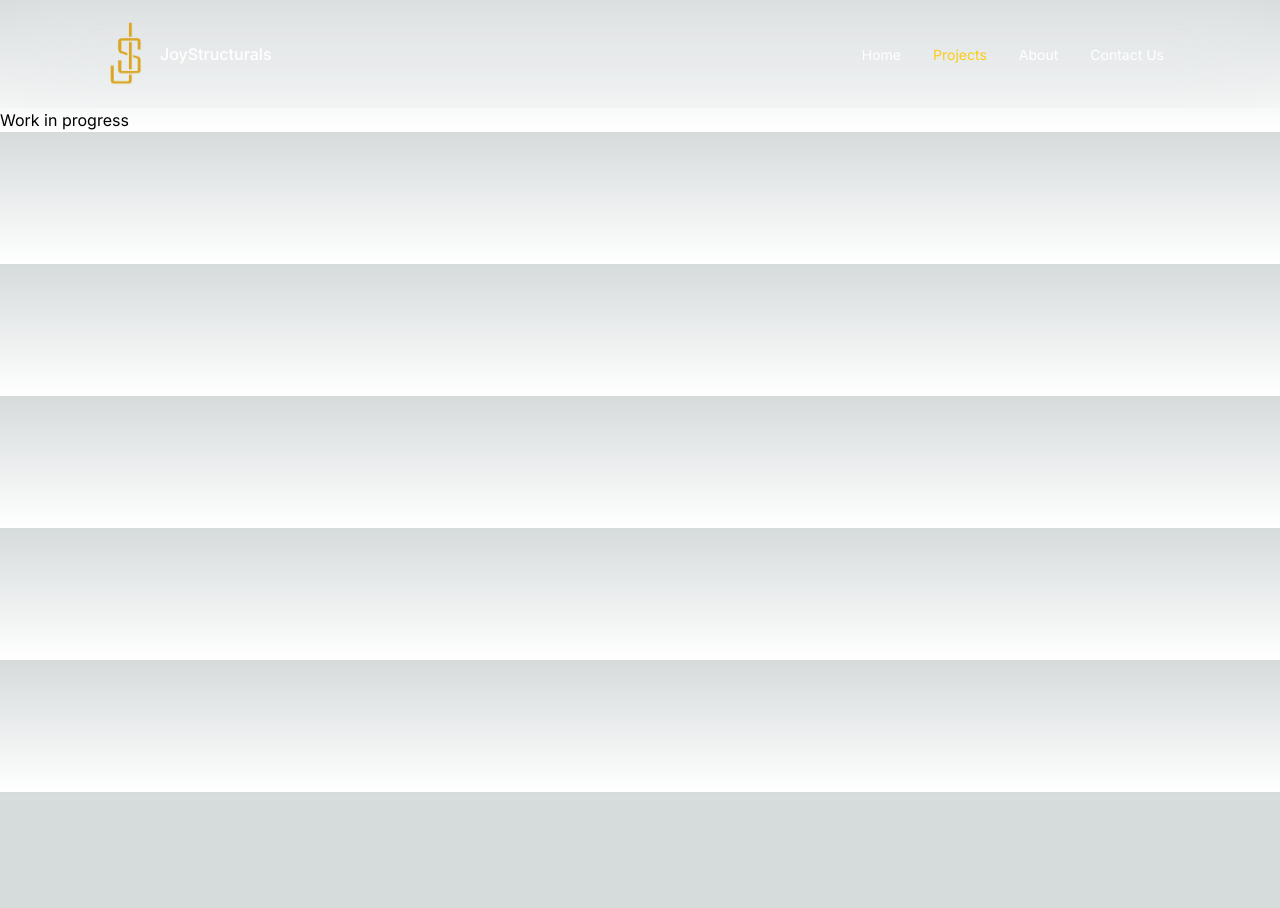
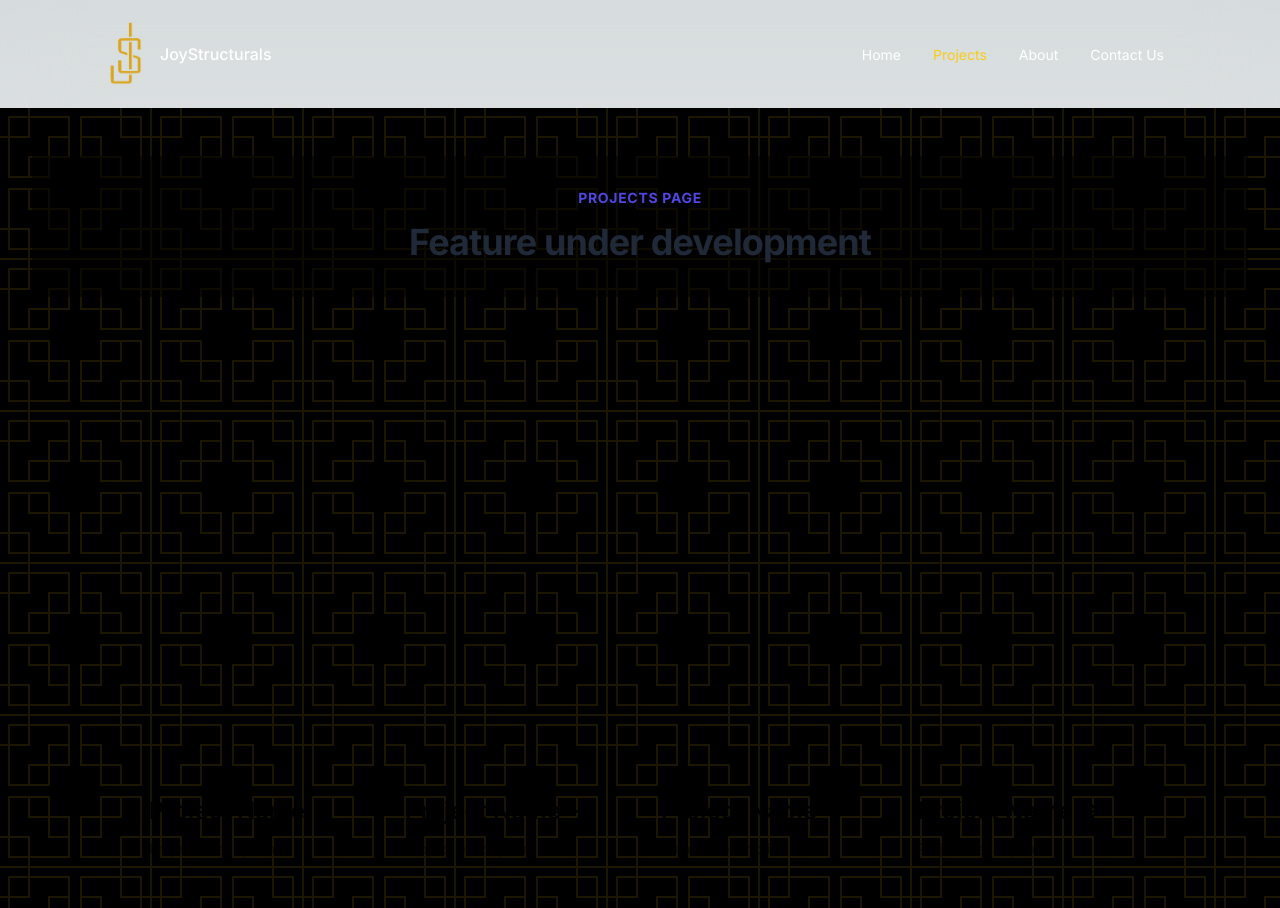
Before and after one commit to n3m0-ke/joystruct-2-0, a Next.js app: page /projects in a window 1280 px wide. Before the commit the page ends 800 px from the top, so only its background shows below. Built offline with nearby package versions, Linux system fonts and the light colour scheme.

Commit message:
init about, projects pages

```diff
--- a/app/about/page.tsx
+++ b/app/about/page.tsx
@@ -1,6 +1,8 @@
+import AboutBody from "@/components/AboutBody";
+
 export default function About(){
 
     return (
-        <>Work in progress</>
+        <AboutBody />
     )
 }
--- a/app/projects/page.tsx
+++ b/app/projects/page.tsx
@@ -1,6 +1,8 @@
+import ProjectsBody from "@/components/ProjectsBody"
+
 export default function Projects(){
 
     return (
-        <>Work in progress</>
+        <ProjectsBody />
     )
 }
--- a/components/ProjectsBody.tsx
+++ b/components/ProjectsBody.tsx
@@ -18,13 +18,13 @@ export default function ProjectsBody() {
           rel="noopener noreferrer"
         >
           <h2 className={`mb-3 text-2xl font-semibold`}>
-            Docs{' '}
+            Project Name{' '}
             <span className="inline-block transition-transform group-hover:translate-x-1 motion-reduce:transform-none">
               -&gt;
             </span>
           </h2>
           <p className={`m-0 max-w-[30ch] text-sm opacity-50`}>
-            Find in-depth information about Next.js features and API.
+            Project Description
           </p>
         </a>
 
@@ -35,13 +35,13 @@ export default function ProjectsBody() {
           rel="noopener noreferrer"
         >
           <h2 className={`mb-3 text-2xl font-semibold`}>
-            Learn{' '}
+          Project Name{' '}
             <span className="inline-block transition-transform group-hover:translate-x-1 motion-reduce:transform-none">
               -&gt;
             </span>
           </h2>
           <p className={`m-0 max-w-[30ch] text-sm opacity-50`}>
-            Learn about Next.js in an interactive course with&nbsp;quizzes!
+          Project Description
           </p>
         </a>
 
@@ -52,13 +52,13 @@ export default function ProjectsBody() {
           rel="noopener noreferrer"
         >
           <h2 className={`mb-3 text-2xl font-semibold`}>
-            Templates{' '}
+          Project Name{' '}
             <span className="inline-block transition-transform group-hover:translate-x-1 motion-reduce:transform-none">
               -&gt;
             </span>
           </h2>
           <p className={`m-0 max-w-[30ch] text-sm opacity-50`}>
-            Explore starter templates for Next.js.
+          Project Description
           </p>
         </a>
 
@@ -69,13 +69,13 @@ export default function ProjectsBody() {
           rel="noopener noreferrer"
         >
           <h2 className={`mb-3 text-2xl font-semibold`}>
-            Deploy{' '}
+          Project Name{' '}
             <span className="inline-block transition-transform group-hover:translate-x-1 motion-reduce:transform-none">
               -&gt;
             </span>
           </h2>
           <p className={`m-0 max-w-[30ch] text-sm opacity-50`}>
-            Instantly deploy your Next.js site to a shareable URL with Vercel.
+          Project Description
           </p>
         </a>
       </div>
```
